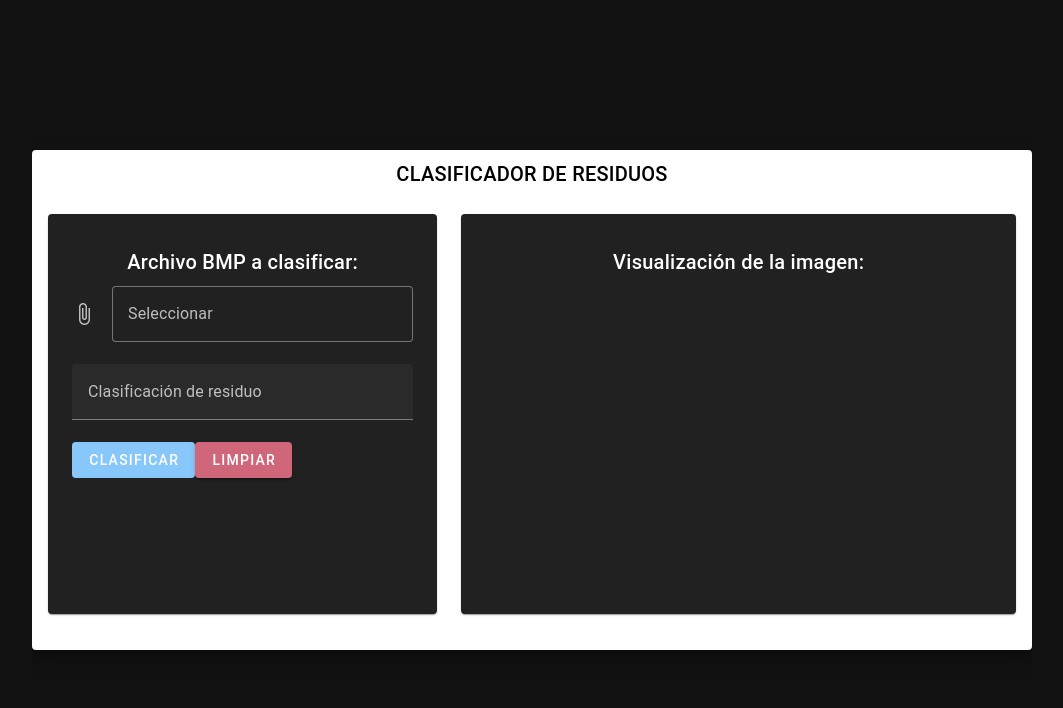
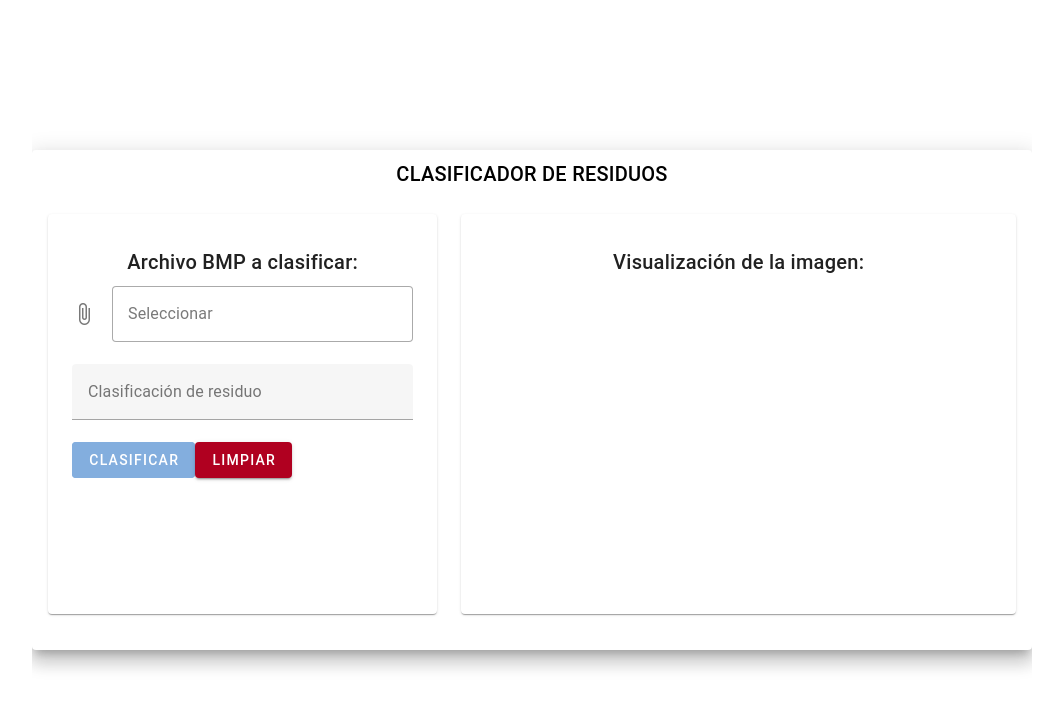
Before and after one commit to UGachuzD/clasificadorBasuraSinLibreria, a Vue app in the folder frontend/: page / in a window 1280 px wide. Shown: the top 708 px of the page, without its empty margins (108-1171 px from the left). Built offline with nearby package versions, Linux system fonts and the light colour scheme.

Commit message:
Cambio tema

```diff
--- a/frontend/src/plugins/vuetify.js
+++ b/frontend/src/plugins/vuetify.js
@@ -14,6 +14,12 @@ import { createVuetify } from 'vuetify'
 // https://vuetifyjs.com/en/introduction/why-vuetify/#feature-guides
 export default createVuetify({
   theme: {
-    defaultTheme: 'dark',
+    claro: true,
+    themes: {
+      claro: {
+        primary: "#19647E",
+        secondary: "#424242",
+      },
+    },
   },
-})
+});
```
Also changed, not shown: 1 other file (tests, documents, lock files or other folders).
